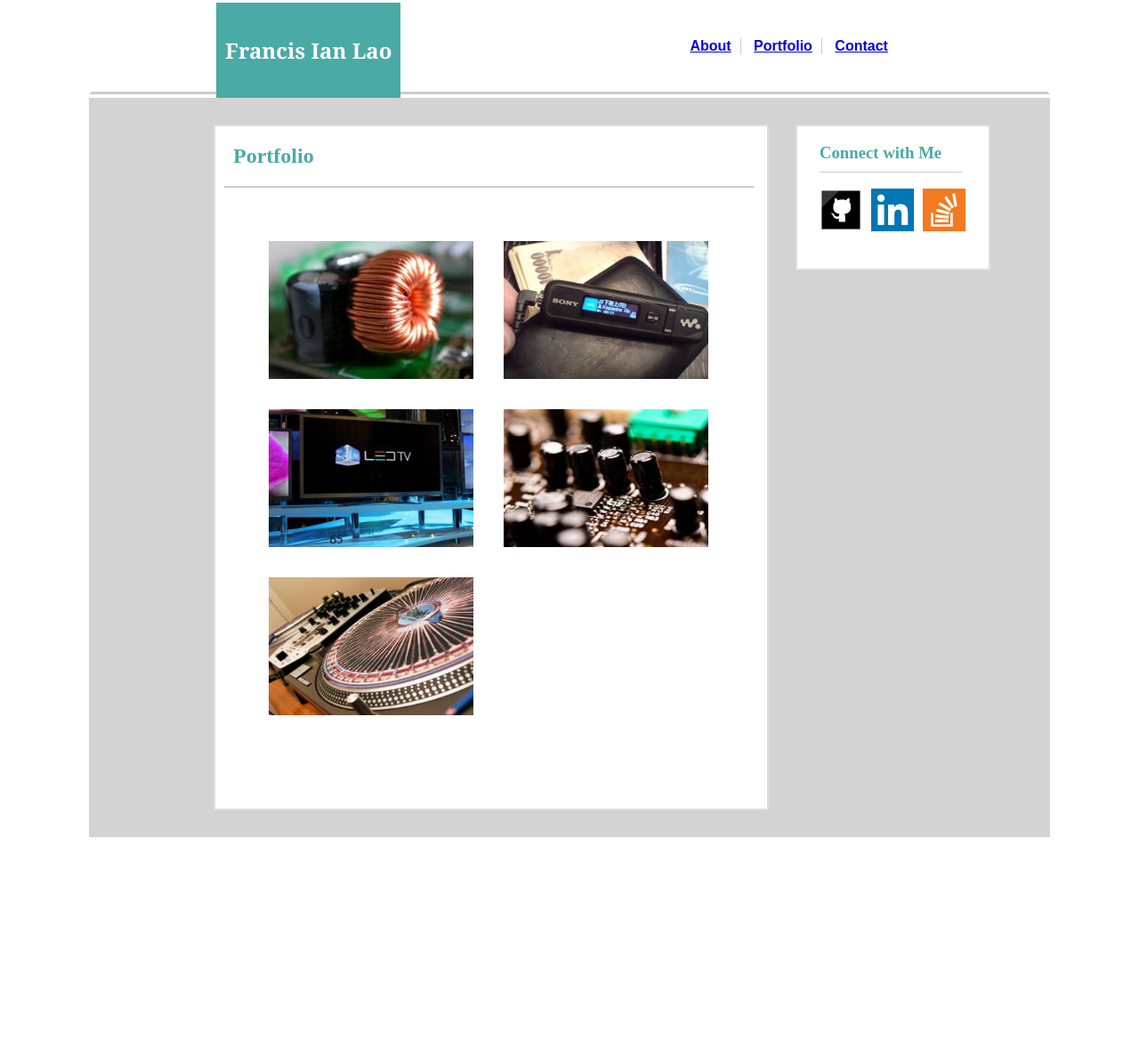
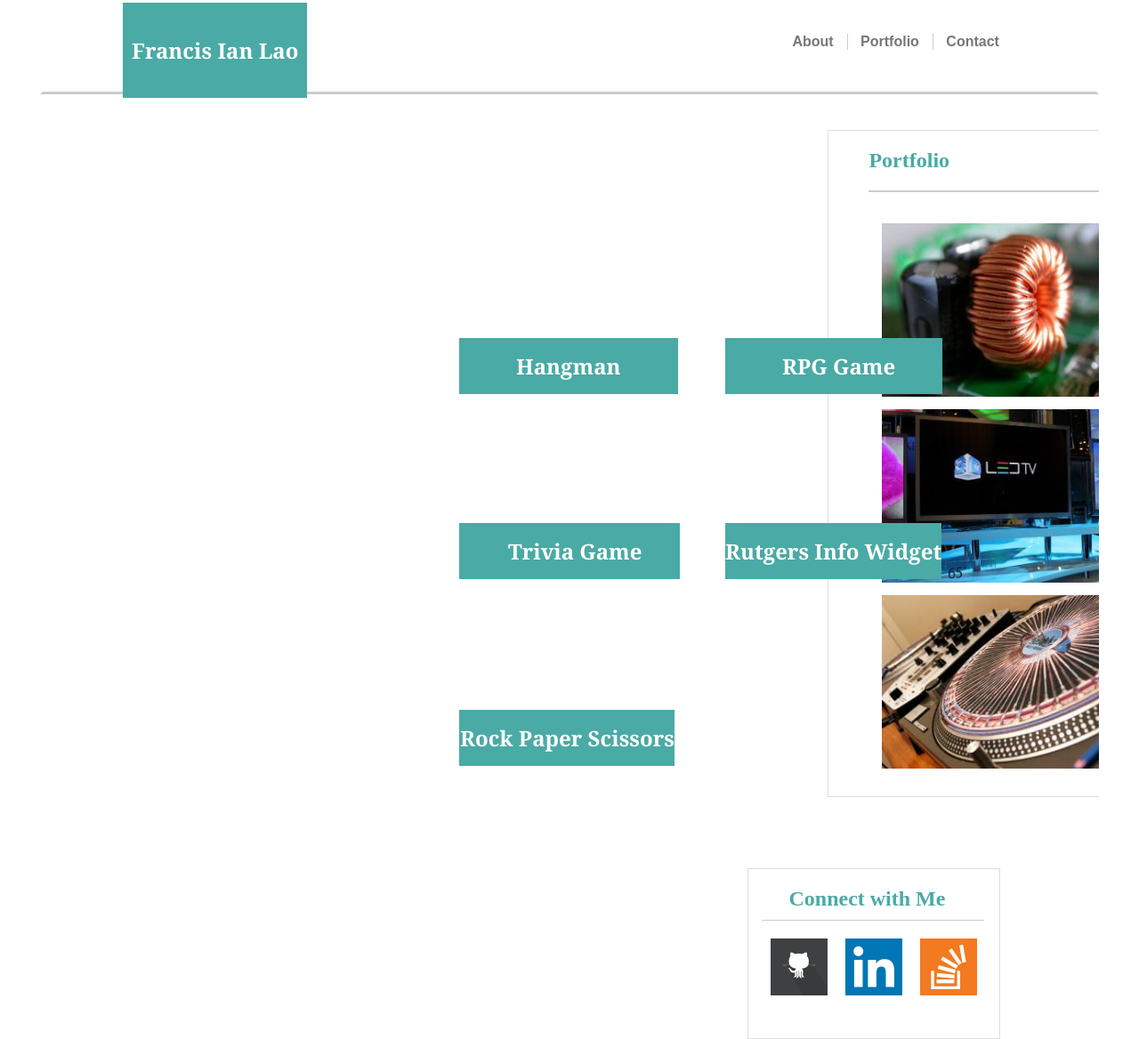
Before and after one commit to FLao/Basic-Portfolio, a PHP site: page /portfolio.html in a window 1280 px wide. Shown: the whole page at 89% size. Before the commit the page ends 941 px from the top, so only its background shows below. Run offline with PHP 8.4, Linux system fonts and the light colour scheme.

Commit message:
final version of HW1

```diff
--- a/assets/css/style.css
+++ b/assets/css/style.css
@@ -1,5 +1,5 @@
 body{
-	max-width: 1080px;
+	width: 1190px;
 	margin: 0 auto !important;
 	float: none !important;
 }
@@ -11,72 +11,70 @@ body{
 
 .after2-box {
 	float: left;
-	margin-left: 30px;
-	height: 160px;
-	width: 190px;
+	margin-top: 40px;
+	max-width: 270px;
+	height: 190px;
 	background-color: #ffffff;
 	padding-top: 0px;
-	padding-left: 25px;
+	padding-left: 15px;
+	padding-right: 15px;
 	border-color: #dddddd;
     border-style: solid;
-    border-width: 2px;
+    border-width: 1px;
 }
 
 .after-box {
 	float: left;
 	color: #4aaaa5;
 	background-color: #ffffff;
-	height: 320px;
-	width: 500px;
-	margin-top: 0px;
-	margin-right: 0px;
-	margin-bottom: 0px;
-	margin-left: 140px;
+	width: 650px;
+	margin-top: 40px;
+	margin-right: 40px;
+	margin-bottom: 40px;
+	margin-left: 90px;
 	padding-top: 0px;
     padding-right: 10px;
     padding-bottom: 17px;
-    padding-left: 10px;
+    padding-left: 30px;
     border-color: #dddddd;
     border-style: solid;
-    border-width: 2px;
+    border-width: 1px;
 }
 
 .after-box-alt {
 	float: left;
 	color: #4aaaa5;
 	background-color: #ffffff;
-	height: 500px;
-	width: 500px;
-	margin-top: 0px;
-	margin-right: 0px;
-	margin-bottom: 0px;
-	margin-left: 140px;
+	width: 650px;
+	margin-top: 40px;
+	margin-right: 40px;
+	margin-bottom: 40px;
+	margin-left: 90px;
 	padding-top: 0px;
-    padding-right: 10px;
-    padding-bottom: 17px;
-    padding-left: 10px;
+    padding-right: 25px;
+    padding-bottom: 0px;
+    padding-left: 30px;
     border-color: #dddddd;
     border-style: solid;
-    border-width: 2px;
+    border-width: 1px;
 }
 
 .after-box-port {
 	float: left;
 	color: #4aaaa5;
 	background-color: #ffffff;
-	height: 750px;
-	width: 600px;
-	margin-top: 0px;
-	margin-right: 0px;
-	margin-bottom: 0px;
-	margin-left: 140px;
+	width: 650px;
+	margin-top: 40px;
+	margin-right: 40px;
+	margin-bottom: 40px;
+	margin-left: 90px;
 	padding-top: 0px;
-    padding-right: 10px;
+    padding-right: 30px;
     padding-bottom: 17px;
-    padding-left: 10px;
+    padding-left: 0px;
     border-color: #dddddd;
     border-style: solid;
-    border-width: 2px;
+    border-width: 1px;
 }
 
 
@@ -87,9 +85,9 @@ body{
 ul {
 	list-style-type:none;
 	font-family: 'Arial', 'Helvetica Neue', Helvetica, sans-serif;
-	margin-top: 20px;
+	margin-top: 35px;
 	margin-bottom: 0px;
-	margin-right: 30px;
+	margin-right: 0px;
 }
 
 li {
@@ -98,9 +96,9 @@ li {
 	color: orange;
 	display: inline-block;
 
-	margin-top: 20px;
+	margin-top: 0px;
 	padding-left: 10px;
-	padding-right: 10px;
+	padding-right: 15px;
 }
 
 header {
@@ -118,9 +116,9 @@ header {
 	color: #ffffff;
 	background-color: #4aaaa5;
 	margin-top: 0px;
-	margin-right: 275px;
+	margin-right: 495px;
 	margin-bottom: 0px;
-    margin-left: 140px;
+    margin-left: 90px;
     padding-top: 17px;
     padding-right: 10px;
     padding-bottom: 17px;
@@ -160,27 +158,32 @@ header {
 	color: #4aaaa5;
 	margin-top: 0px;
 	margin-right: 300px;
-	margin-bottom: 20px;
-    margin-left: 0px;
+	margin-bottom: 0px;
+    margin-left: 45px;
     padding-top: 0px;
     padding-right: 10px;
     padding-bottom: 0px;
-    padding-left: 10px;
+    padding-left: 0px;
     border-bottom: 2px solid #cccccc;
 }
 
 
 #full {
 
-	width: 100%;
-	background-color: #d3d3d3;
+
+	background-image: url("file:///C:/dev/Basic-Portfolio/assets/images/concrete_seamless.png");
 	overflow: auto;
-	padding-top: 30px;
-	padding-bottom: 30px;
+	padding-top: 0px;
+	padding-bottom: 0px;
+}
+
+.tinyleftmargin {
+	margin-left: 0px;
 }
 
 img {
 	float: left;
+	margin-left: 10px;
 	margin-bottom: 10px;
 	margin-right: 10px;
 
@@ -191,26 +194,30 @@ p {
 	font-family: 'Arial', 'Helvetica Neue', Helvetica, sans-serif;
 }
 
-h3 {
-	width: 160px;
+.connect {
+	width: 190px;
 	color: #4aaaa5;
+	margin-left: 0px;
+	margin-right: 0px;
+	padding-right: 30px;
+	padding-left: 30px;
 	padding-bottom: 10px;
 	border-bottom: 1px solid #cccccc;
 }
 
 footer {
-	height: 80px;
+	height: 95px;
 	background-color: #666666;
 	border-top: 8px solid #4aaaa5;
 }
 
-h6 {
-	color: #ffffff;
+.end {
+	color: #cccccc;
 	font-family: 'Arial', 'Helvetica Neue', Helvetica, sans-serif;
-	margin-top: 30px;
+	margin-top: 40px;
 	margin-right: 0px;
 	margin-bottom: 0px;
-	margin-left: 425px;
+	margin-left: 480px;
 }
 
 input[type=text], select {
@@ -238,3 +246,89 @@ form {
 	color: #777777;
 	font-family: 'Arial', 'Helvetica Neue', Helvetica, sans-serif;
 }
+
+ .hangman {
+ 	color: #ffffff;
+	position: absolute;
+    left: 516px;
+    top: 360px;
+    background-color: #4aaaa5;
+    padding-top: 15px;
+    padding-right: 64px;
+    padding-bottom: 15px;
+    padding-left: 64px;
+    font-family: 'Georgia', Times, Times New Roman, serif;
+}
+
+ .rpggame {
+ 	color: #ffffff;
+	position: absolute;
+    left: 815px;
+    top: 360px;
+    background-color: #4aaaa5;
+    padding-top: 15px;
+    padding-right: 53px;
+    padding-bottom: 15px;
+    padding-left: 64px;
+    font-family: 'Georgia', Times, Times New Roman, serif;
+}
+
+ .triviagame {
+ 	color: #ffffff;
+	position: absolute;
+    left: 516px;
+    top: 568px;
+    background-color: #4aaaa5;
+    padding-top: 15px;
+    padding-right: 43px;
+    padding-bottom: 15px;
+    padding-left: 55px;
+    font-family: 'Georgia', Times, Times New Roman, serif;
+}
+
+.rutgersinfowidget {
+ 	color: #ffffff;
+	position: absolute;
+    left: 815px;
+    top: 568px;
+    background-color: #4aaaa5;
+    padding-top: 15px;
+    padding-right: 0px;
+    padding-bottom: 15px;
+    padding-left: 0px;
+    font-family: 'Georgia', Times, Times New Roman, serif;
+}
+
+.rockpaperscissors {
+	color: #ffffff;
+	position: absolute;
+    left: 516px;
+    top: 778px;
+    background-color: #4aaaa5;
+    padding-top: 15px;
+    padding-right: 0px;
+    padding-bottom: 15px;
+    padding-left: 1px;
+    font-family: 'Georgia', Times, Times New Roman, serif;
+}
+
+a {
+	color: #777777;
+	font-family: 'Arial', 'Helvetica Neue', Helvetica, sans-serif;
+}
+
+a:link {
+    text-decoration: none;
+}
+
+a:visited {
+    text-decoration: none;
+}
+
+a:hover {
+    text-decoration: underline;
+}
+
+a:active {
+    text-decoration: underline;
+}
--- a/portfolio.html
+++ b/portfolio.html
@@ -17,7 +17,7 @@
 
 					<div class="floating-box">
 						<ul>
-							<li style="border-right:1px solid #cccccc;""><a href="index.html">About</a></li>
+							<li style="border-right:1px solid #cccccc;"><a href="index.html">About</a></li>
 							<li style="border-right:1px solid #cccccc;"><a href="portfolio.html">Portfolio</a></li>
 							<li><a href="contact.html">Contact</a></li>
 						</ul>
@@ -31,24 +31,27 @@
 						</div>
 						<div class="floating-box">
 							<ul>
-								<li><img src="assets/images/wire.jpg" alt="Wire" width=230 height=155></li>
-								<li><img src="assets/images/music.jpg" alt="Music" width=230 height=155></li>
-								<li><img src="assets/images/tv.jpg" alt="TV" width=230 height=155></li>
-								<li><img src="assets/images/circuits.jpg" alt="Circuits" width=230 height=155></li>
-								<li><img src="assets/images/sound.jpg" alt="sound" width=230 height=155></li>
+								<li><img src="assets/images/wire.jpg" alt="Wire" width=250 height=195><h2 class="hangman">Hangman</h2></li>
+								<li><img src="assets/images/music.jpg" alt="Music" width=250 height=195><h2 class="rpggame">RPG Game</h2></li>
+								<li><img src="assets/images/tv.jpg" alt="TV" width=250 height=195><h2 class="triviagame">Trivia Game</h2></li>
+								<li><img src="assets/images/circuits.jpg" alt="Circuits" width=250 height=195><h2 class="rutgersinfowidget">Rutgers Info Widget</h2></li>
+								<li><img src="assets/images/sound.jpg" alt="sound" width=250 height=195><h2 class="rockpaperscissors">Rock Paper Scissors</h2></li>
 							</ul>
+
 						</div>
 
 					</div>
 						<div class="after2-box">
-								<h3>Connect with Me</h3>
+								<h1 class="connect">Connect with Me</h1>
 
 
-								<a href="http://www.github.com/flao"><img src="assets/images/github.png" alt="Github"></a>
-								<a href="http://https://www.linkedin.com/in/francis-ian-lao-34b2355.com/"><img src="assets/images/linkedin.png" alt="LinkedIn"></a>
-								<a href="http://www.stackoverflow.com/flao"><img src="assets/images/stackoverflow.png" alt="StackOverflow"></a>
+								<a href="http://www.github.com/flao"><img src="assets/images/gh.png" alt="Github"></a>
+								<a href="http://www.linkedin.com/in/francis-ian-lao-34b2355/"><img src="assets/images/li.png" alt="LinkedIn"></a>
+								<a href="http://stackoverflow.com/users/4721796/user4721796"><img src="assets/images/so.png" alt="StackOverflow"></a>
 
 						</div>
+
 				</section>
+
 	</body>
 </html>
```
Also changed, not shown: other parts of assets/css/style.css (+18 -17 lines), contact.html (+7 -7 lines), index.html (+7 -7 lines), template.txt (deleted, +0 -9 lines), assets/images/concrete_seamless.png (added), assets/images/gh.png (added), assets/images/github.png (deleted), assets/images/li.png (added), assets/images/linkedin.png (deleted), assets/images/so.png (added), assets/images/stackoverflow.png (deleted).
